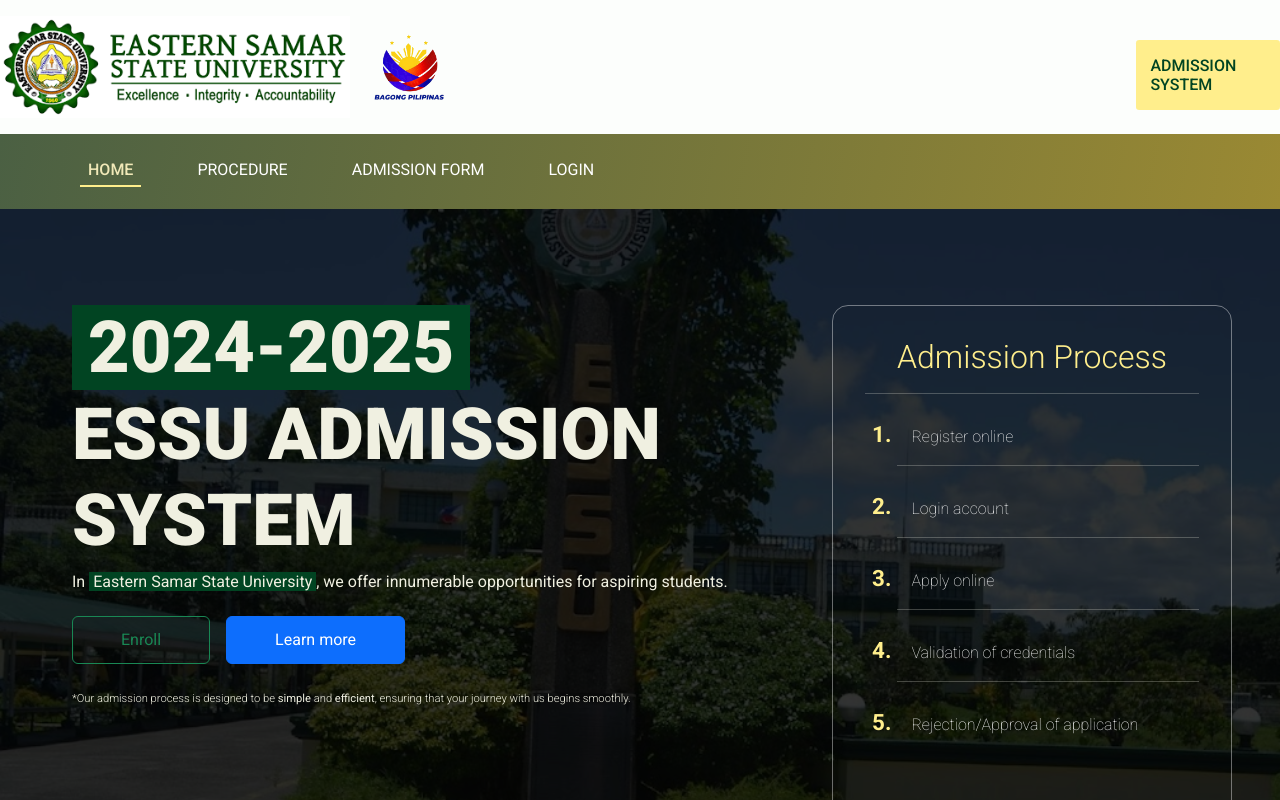
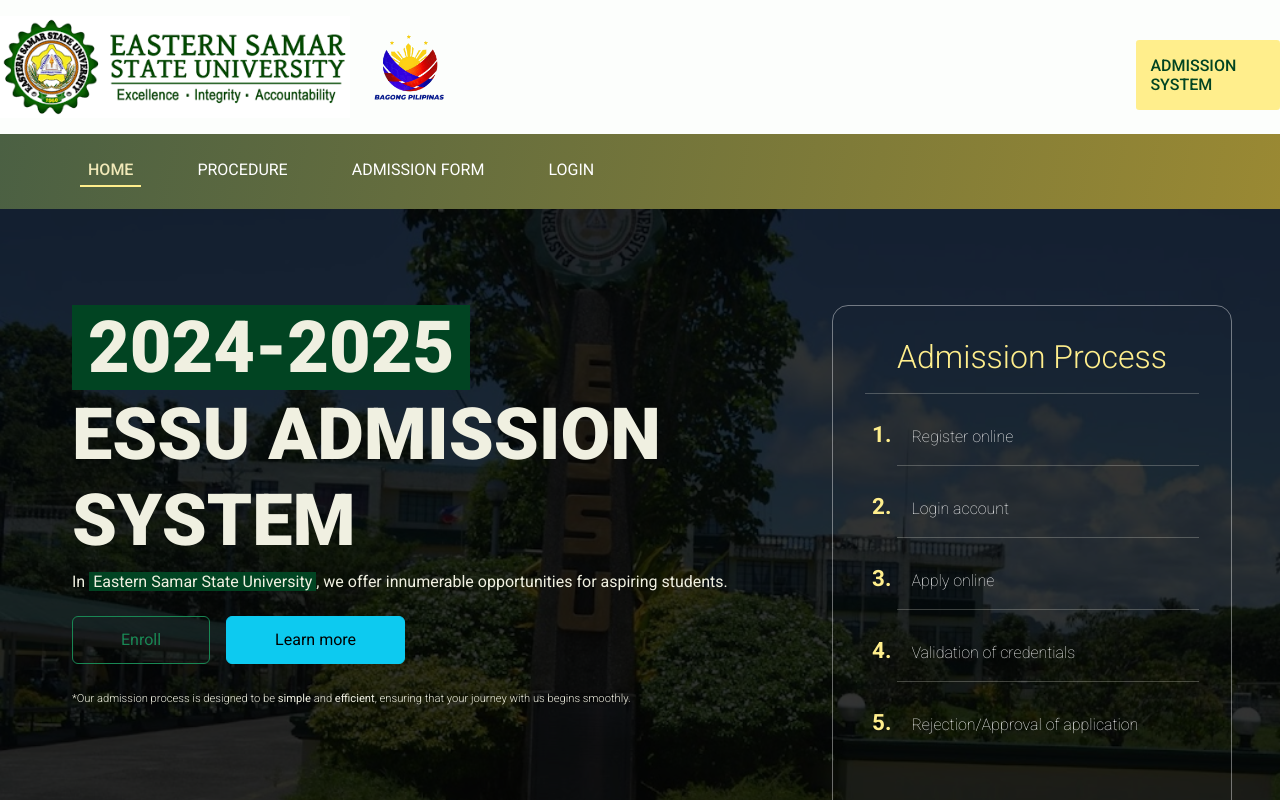
Before and after one commit to cd-mario/essu-admission-system, a Vue app in the folder app/: page / in a window 1280 px wide. Shown: the top 800 px of the page. Built offline with nearby package versions, Linux system fonts and the light colour scheme.

Commit message:
altered color of the learn more button of home page

```diff
--- a/app/src/views/HomeView.vue
+++ b/app/src/views/HomeView.vue
@@ -9,7 +9,7 @@
             <div class="buttons">
               <button type="button" class="btn btn-outline-success">Enroll</button>
               <RouterLink :to="{ name: 'Procedure'}">
-                <button type="button" class="btn btn-primary">Learn more</button>
+                <button type="button" class="btn btn-info">Learn more</button>
               </RouterLink>
             </div>
             <small>*Our admission process is designed to be <strong>simple</strong> and <strong>efficient</strong>, ensuring that your journey with us begins smoothly.</small>
@@ -93,7 +93,7 @@
   .buttons button {
     padding: 0.7rem 3rem;
   }
-  .buttons .btn-primary {
+  .buttons .btn-info {
     margin-left: 1rem;
   }
   .overlay {
```
